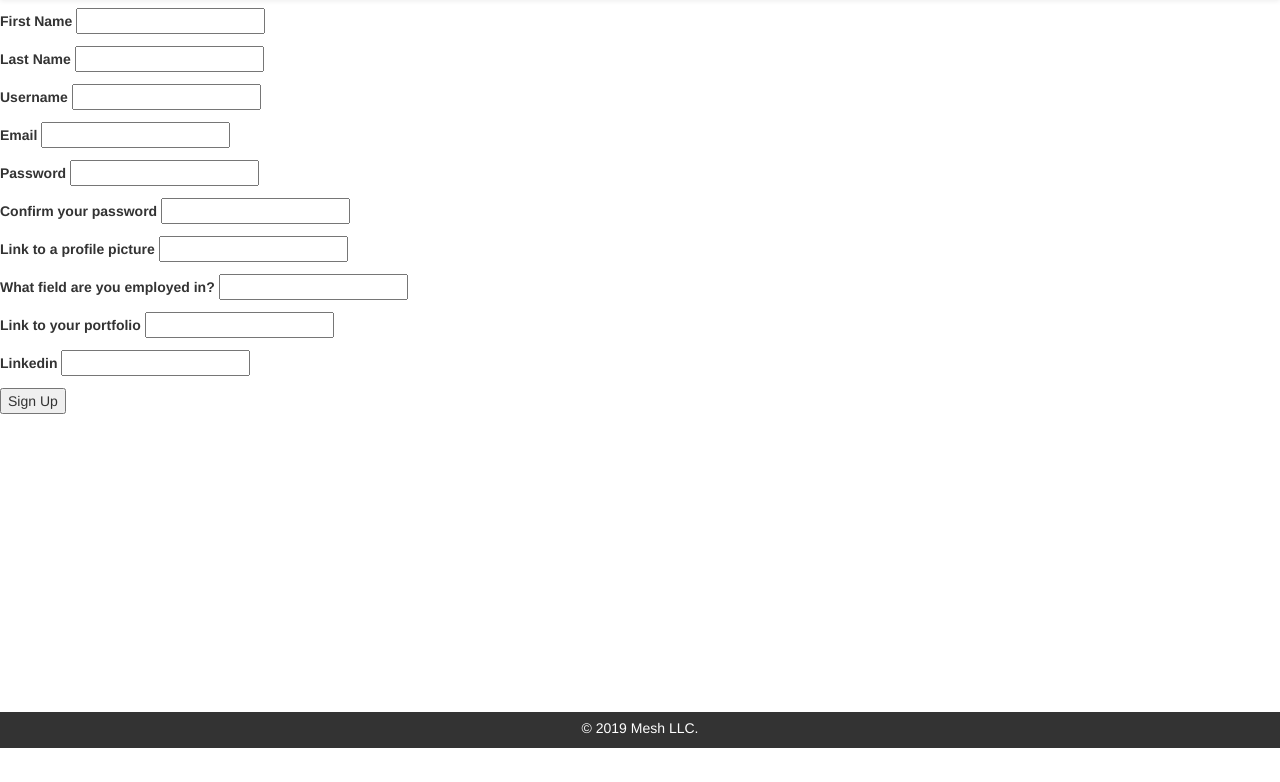
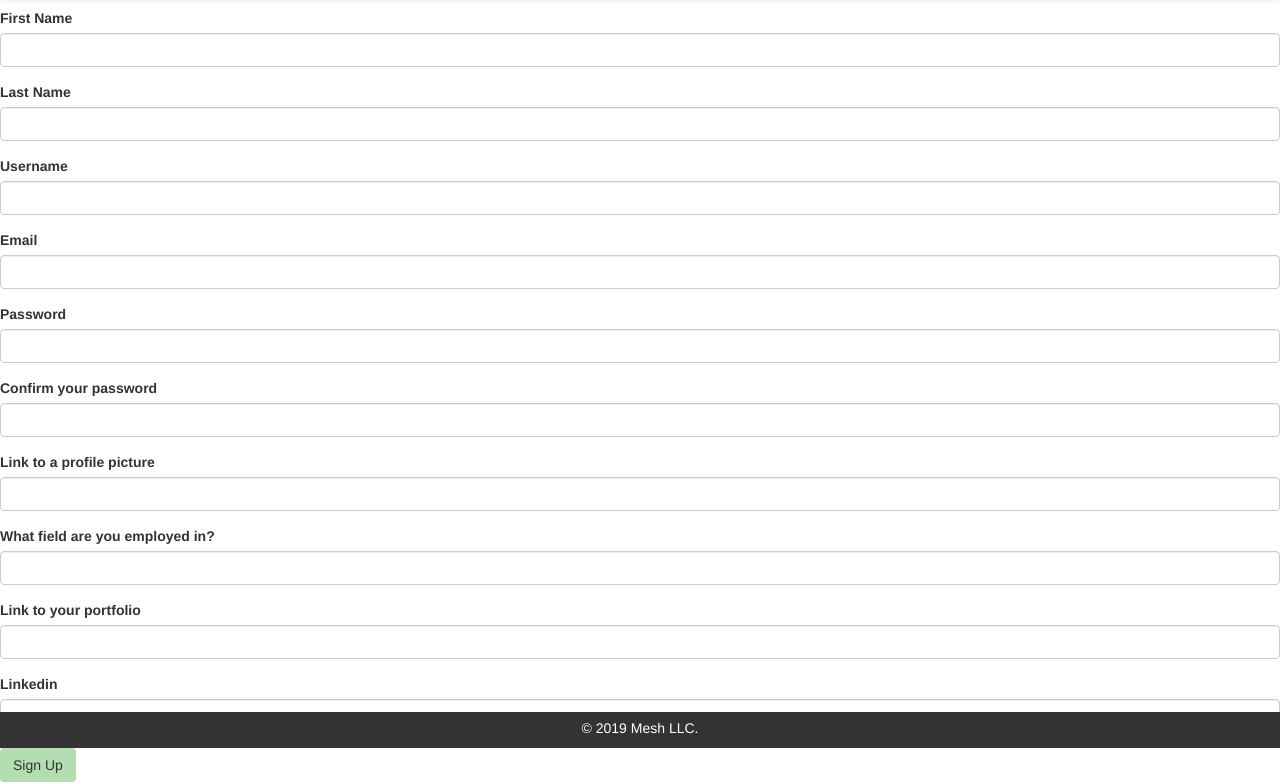
Before and after one commit to JulianSiow/Mesh, a Django app: page /register/ in a window 1280 px wide. Shown: the part 52-834 px from the top of the page. Before the commit the page ends 800 px from the top, so only its background shows below. Run offline with Django 3.2, Linux system fonts and the light colour scheme; some libraries are stand-ins or nearby versions.

Commit message:
adds bootstrap styling across forms

```diff
--- a/mesh_app/templates/profile_form.html
+++ b/mesh_app/templates/profile_form.html
@@ -1,4 +1,6 @@
 {% extends 'base.html' %}
+
+{% load crispy_forms_tags %}
 
 {% block content %}
 
@@ -6,8 +8,8 @@
     <h2>Edit your account</h2>
     <form method="POST">
         {% csrf_token %}
-        {{user_form.as_p}}
-        {{profile_form.as_p}}
+        {{user_form|crispy}}
+        {{profile_form|crispy}}
         <button type="submit">Save</button>
         <button>
             <a href="{% url 'user' %}">Cancel</a>
--- a/mesh_app/templates/sign_up.html
+++ b/mesh_app/templates/sign_up.html
@@ -6,47 +6,47 @@
 <section>
     <form action="{% url 'register' %}" method="POST">
         {% csrf_token %}
-        <p>
+        <p class="form-group">
             <label for="first_name">First Name</label>
-            <input type="text" name="first_name" maxlength="25" minlength="2" required>
+            <input type="text" class="form-control" name="first_name" maxlength="25" minlength="2" required>
         </p>
-        <p>
+        <p class="form-group">
             <label for="last_name">Last Name</label>
-            <input type="text" name="last_name" maxlength="25" minlength="2" required>
+            <input type="text" class="form-control" name="last_name" maxlength="25" minlength="2" required>
         </p>
-        <p>
+        <p class="form-group">
             <label for="username">Username</label>
-            <input type="text" name="username" maxlength="25" minlength="4" required>
+            <input type="text" class="form-control" name="username" maxlength="25" minlength="4" required>
         </p>
-        <p>
+        <p class="form-group">
             <label for="email">Email</label>
-            <input type="email" name="email" maxlength="25" minlength="3" required>
+            <input type="email" class="form-control" name="email" maxlength="25" minlength="3" required>
         </p>
-        <p>
+        <p class="form-group">
             <label for="password">Password</label>
-            <input type="password" name="password" maxlength="25" minlength="6" required>
+            <input type="password" class="form-control" name="password" maxlength="25" minlength="6" required>
         </p>
-        <p>
+        <p class="form-group">
             <label for="password2">Confirm your password</label>
-            <input type="password" name="password2" maxlength="25" minlength="6" required>
+            <input type="password" class="form-control" name="password2" maxlength="25" minlength="6" required>
         </p>
-        <p>
+        <p class="form-group">
             <label for="prof_pic">Link to a profile picture</label>
-            <input type="text" name="prof_pic">
+            <input type="text" class="form-control" name="prof_pic">
         </p>
-        <p>
+        <p class="form-group">
             <label for="field">What field are you employed in?</label>
-            <input type="text" name="field">
+            <input type="text" class="form-control" name="field">
         </p>
-        <p>
+        <p class="form-group">
             <label for="portfolio_link">Link to your portfolio</label>
-            <input type="text" name="portfolio_link">
+            <input type="text" class="form-control" name="portfolio_link">
         </p>
-        <p>
+        <p class="form-group">
             <label for="linkedin">Linkedin</label>
-            <input type="text" name="linkedin">
+            <input type="text" class="form-control" name="linkedin">
         </p>
-        <button type="submit">Sign Up</button>
+        <button class="btn" type="submit">Sign Up</button>
     </form>
 </section>
 
--- a/mesh_project/settings.py
+++ b/mesh_project/settings.py
@@ -38,8 +38,11 @@ INSTALLED_APPS = [
     'django.contrib.messages',
     'django.contrib.staticfiles',
     'mesh_app',
-    'accounts'
+    'accounts',
+    'crispy_forms'
 ]
+
+CRISPY_TEMPLATE_PACK = 'bootstrap4'
 
 MIDDLEWARE = [
     'django.middleware.security.SecurityMiddleware',
```
Also changed, not shown: mesh_app/templates/event_form.html (+6 -4 lines), mesh_app/templates/landing.html (+4 -4 lines).
